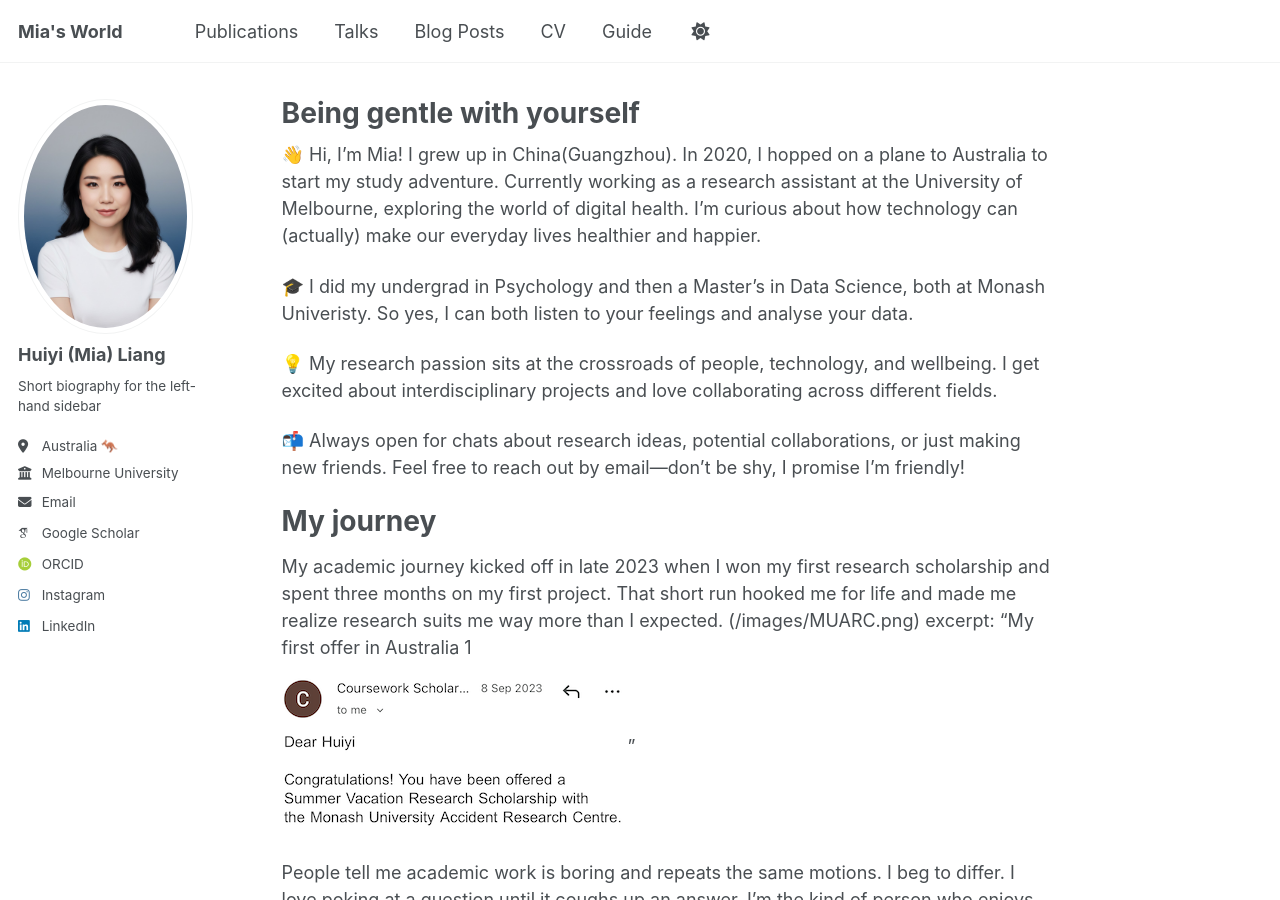
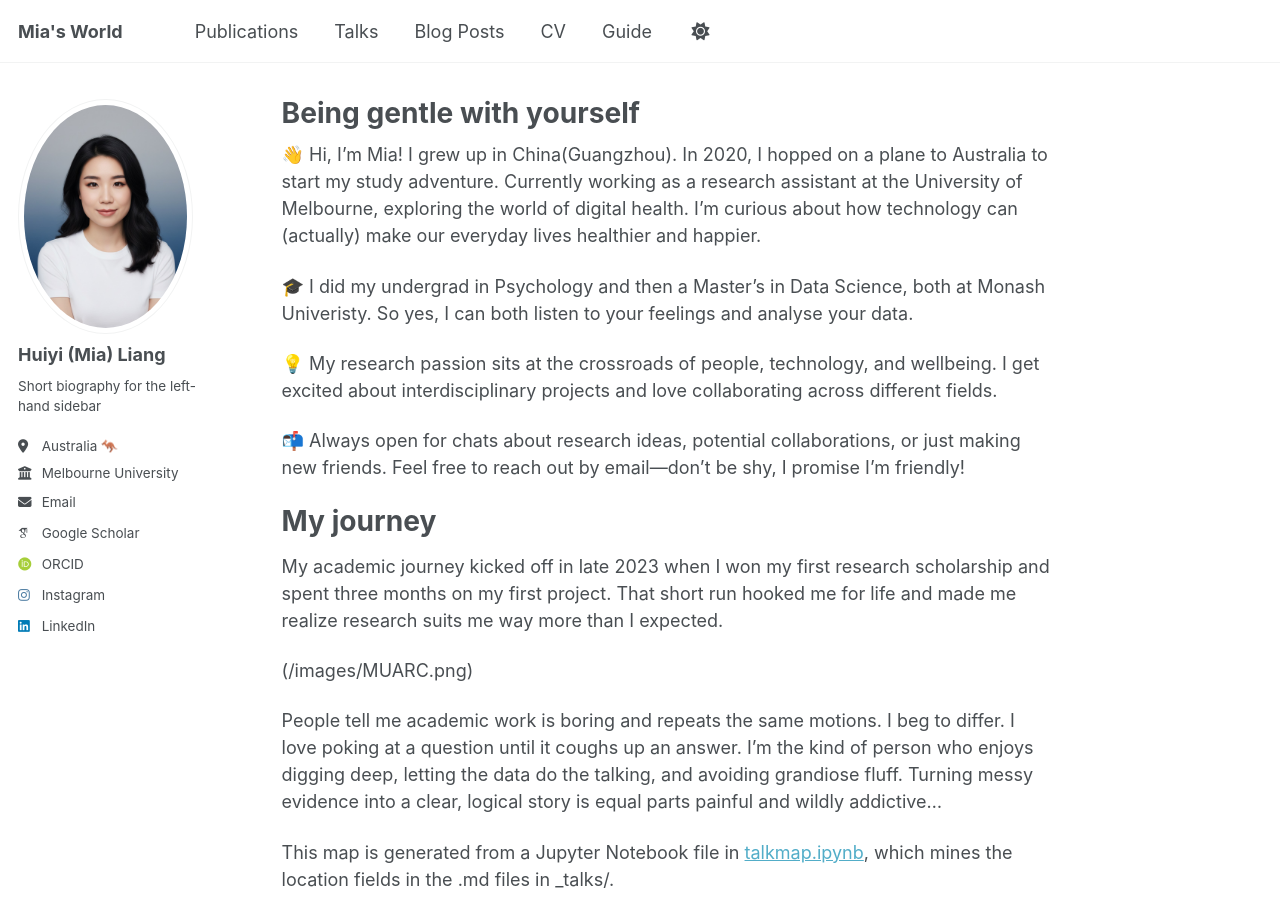
Before and after one commit to lianghuiyi-mia/huiyiliang.github.io, a Jekyll site: the page built from _pages/about.md, in a window 1280 px wide and 900 px high. Built offline with Jekyll 4.4.1, drawn with Linux system fonts in a browser that asks for light colours; nearby versions of some CDN libraries; some web fonts are replaced; a script that is not in the unit is left out.

Commit message:
Update about.md

```diff
--- a/_pages/about.md
+++ b/_pages/about.md
@@ -20,8 +20,8 @@ I grew up in China(Guangzhou). In 2020, I hopped on a plane to Australia to star
 My journey
 ======
 My academic journey kicked off in late 2023 when I won my first research scholarship and spent three months on my first project. That short run hooked me for life and made me realize research suits me way more than I expected.
+
 (/images/MUARC.png)
-excerpt: "My first offer in Australia 1<br/><img src='/images/MUARC.png'>"
 
 People tell me academic work is boring and repeats the same motions. I beg to differ. I love poking at a question until it coughs up an answer. I’m the kind of person who enjoys digging deep, letting the data do the talking, and avoiding grandiose fluff. Turning messy evidence into a clear, logical story is equal parts painful and wildly addictive...
 
```
